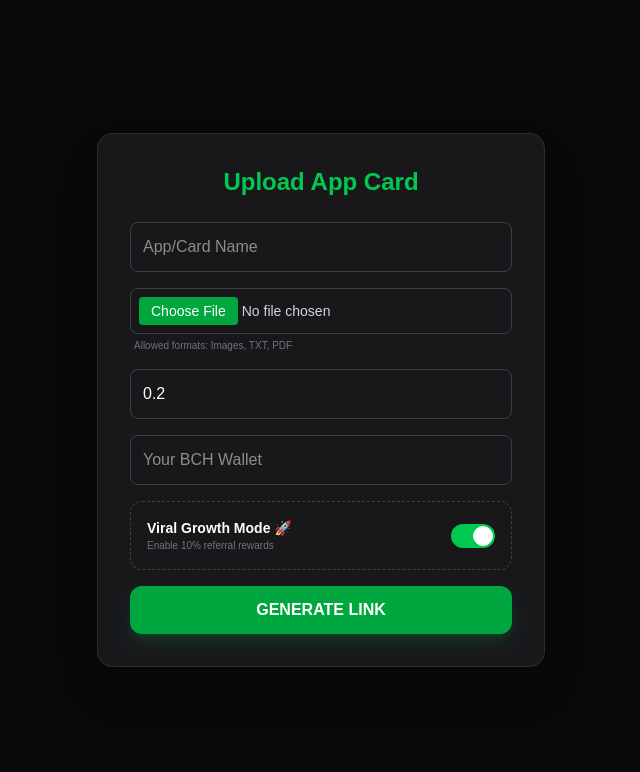
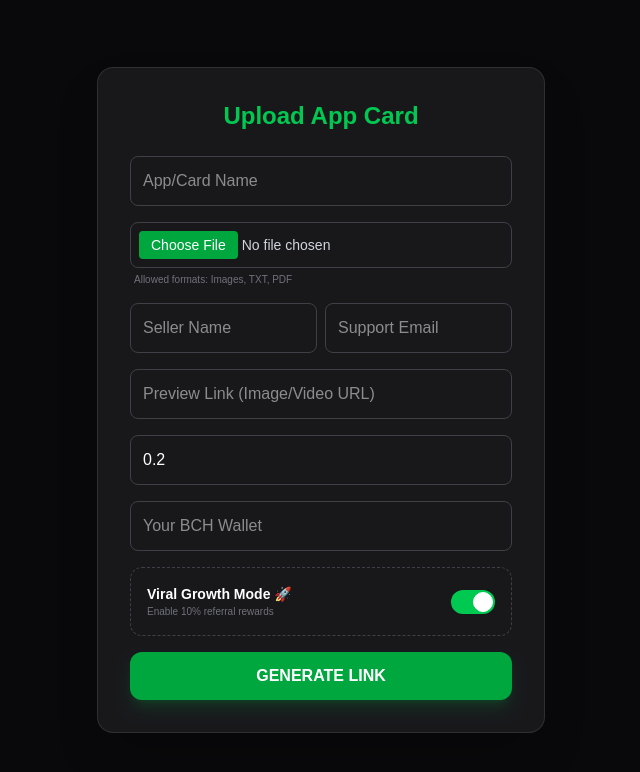
Before and after one commit to saleemm1/payonce-cash, a Next.js app: page /create/app-activate-card in a window 1280 px wide. Shown: the top 772 px of the page, without its empty margins (319-959 px from the left). Built offline with nearby package versions, Linux system fonts and the light colour scheme.

Commit message:
Update page.js

```diff
--- a/app/create/app-activate-card/page.js
+++ b/app/create/app-activate-card/page.js
@@ -1,28 +1,27 @@
 'use client';
 import { useState } from 'react';
-
 export default function AppActivateCardPage() {
   const [wallet, setWallet] = useState('');
   const [price, setPrice] = useState(0.2);
   const [productName, setProductName] = useState('');
+  const [sellerName, setSellerName] = useState('');
+  const [sellerEmail, setSellerEmail] = useState('');
+  const [previewLink, setPreviewLink] = useState('');
   const [generatedLink, setGeneratedLink] = useState('');
   const [copied, setCopied] = useState(false);
   const [enableAffiliate, setEnableAffiliate] = useState(true);
-
   const handleGenerate = () => {
-    if (!wallet || !productName) return alert('Please fill all fields!');
-    const link = `${window.location.origin}/unlock/app-activate-card?name=${encodeURIComponent(productName)}&price=${price}&wallet=${wallet}&aff=${enableAffiliate}`;
+    if (!wallet || !productName || !sellerEmail) return alert('Please fill all required fields!');
+    const link = `${window.location.origin}/unlock?name=${encodeURIComponent(productName)}&price=${price}&wallet=${wallet}&seller=${encodeURIComponent(sellerName)}&email=${encodeURIComponent(sellerEmail)}&preview=${encodeURIComponent(previewLink)}&aff=${enableAffiliate}`;
     setGeneratedLink(link);
   };
-
   const copyToClipboard = () => {
     navigator.clipboard.writeText(generatedLink);
     setCopied(true);
     setTimeout(() => setCopied(false), 2000);
   };
-
   return (
-    <div className="min-h-screen bg-[#09090b] text-white flex flex-col items-center justify-center px-6">
+    <div className="min-h-screen bg-[#09090b] text-white flex flex-col items-center justify-center px-6 py-10">
       <div className="w-full max-w-md bg-[#18181b] p-8 rounded-2xl border border-white/10 shadow-2xl">
         <h1 className="text-2xl font-bold mb-6 text-center text-green-500">Upload App Card</h1>
         <div className="space-y-4">
@@ -31,9 +30,13 @@ export default function AppActivateCardPage() {
             <input type="file" accept="image/*,.txt,.pdf" className="w-full p-2 bg-zinc-900 border border-zinc-700 rounded-lg text-sm text-gray-300 file:bg-green-600 file:text-white file:border-0 file:px-3 file:py-1 file:rounded" />
             <p className="text-[10px] text-zinc-500 mt-1 ml-1">Allowed formats: Images, TXT, PDF</p>
           </div>
-          <input type="number" value={price} onChange={(e) => setPrice(e.target.value)} className="w-full p-3 bg-zinc-900 border border-zinc-700 rounded-lg text-white outline-none focus:border-green-500" placeholder="Price in BCH" />
+          <div className="grid grid-cols-2 gap-2">
+            <input type="text" placeholder="Seller Name" onChange={(e)=>setSellerName(e.target.value)} className="p-3 bg-zinc-900 border border-zinc-700 rounded-lg text-white outline-none focus:border-green-500" />
+            <input type="email" placeholder="Support Email" onChange={(e)=>setSellerEmail(e.target.value)} className="p-3 bg-zinc-900 border border-zinc-700 rounded-lg text-white outline-none focus:border-green-500" />
+          </div>
+          <input type="text" placeholder="Preview Link (Image/Video URL)" onChange={(e)=>setPreviewLink(e.target.value)} className="w-full p-3 bg-zinc-900 border border-zinc-700 rounded-lg text-white outline-none focus:border-green-500" />
+          <input type="number" step="0.001" value={price} onChange={(e) => setPrice(e.target.value)} className="w-full p-3 bg-zinc-900 border border-zinc-700 rounded-lg text-white outline-none focus:border-green-500" placeholder="Price in BCH" />
           <input type="text" value={wallet} onChange={(e) => setWallet(e.target.value)} className="w-full p-3 bg-zinc-900 border border-zinc-700 rounded-lg text-white outline-none focus:border-green-500" placeholder="Your BCH Wallet" />
-
           <div className="bg-zinc-900/50 p-4 rounded-xl border border-dashed border-zinc-700">
             <div className="flex items-center justify-between">
               <div>
@@ -46,7 +49,6 @@ export default function AppActivateCardPage() {
               </label>
             </div>
           </div>
-
           <button onClick={handleGenerate} className="w-full bg-green-600 hover:bg-green-500 py-3 rounded-xl font-bold transition-all shadow-lg shadow-green-600/20">GENERATE LINK</button>
         </div>
         {generatedLink && (
```
